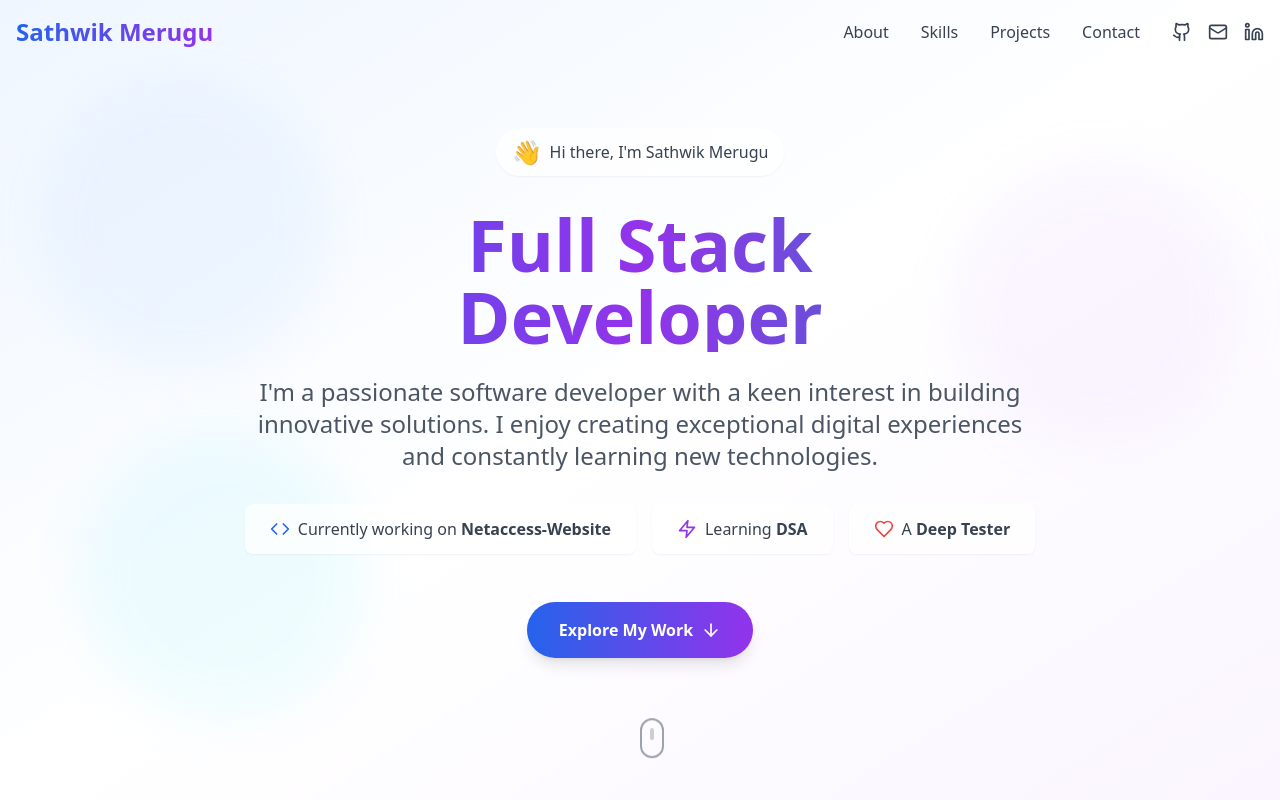
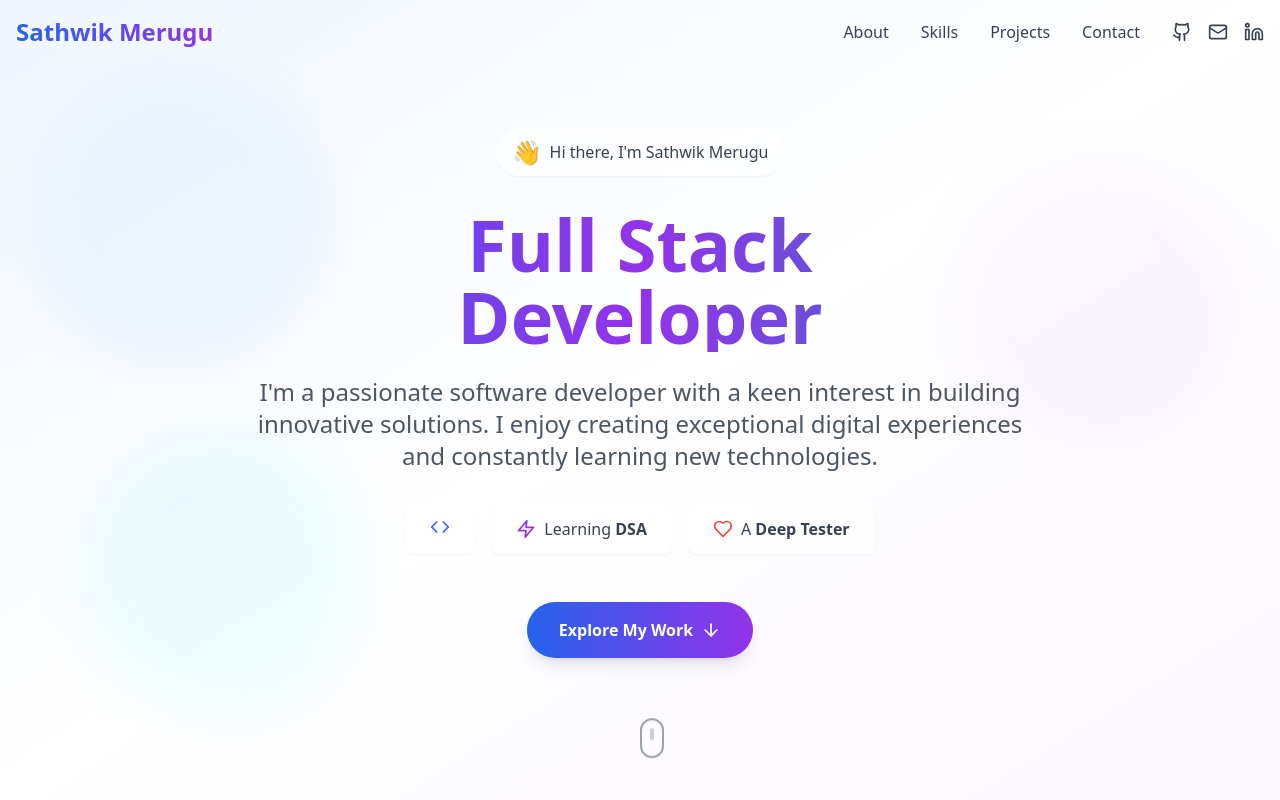
Before and after one commit to sathwikmerugu45/Portfolio, a React (Vite) app: page / in a window 1280 px wide. Shown: the top 800 px of the page. Built offline with nearby package versions, Linux system fonts and the light colour scheme.

Commit message:
Update Hero.tsx

```diff
--- a/src/components/Hero.tsx
+++ b/src/components/Hero.tsx
@@ -44,7 +44,7 @@ const Hero: React.FC = () => {
             <div className="bg-white/70 backdrop-blur-sm rounded-lg px-6 py-3 shadow-sm border border-white/20">
               <div className="flex items-center space-x-2">
                 <Code className="text-blue-600" size={20} />
-                <span className="text-gray-700">Currently working on <strong>Netaccess-Website</strong></span>
+{/*                 <span className="text-gray-700">Currently working on <strong>Netaccess-Website</strong></span> */}
               </div>
             </div>
             <div className="bg-white/70 backdrop-blur-sm rounded-lg px-6 py-3 shadow-sm border border-white/20">
```
